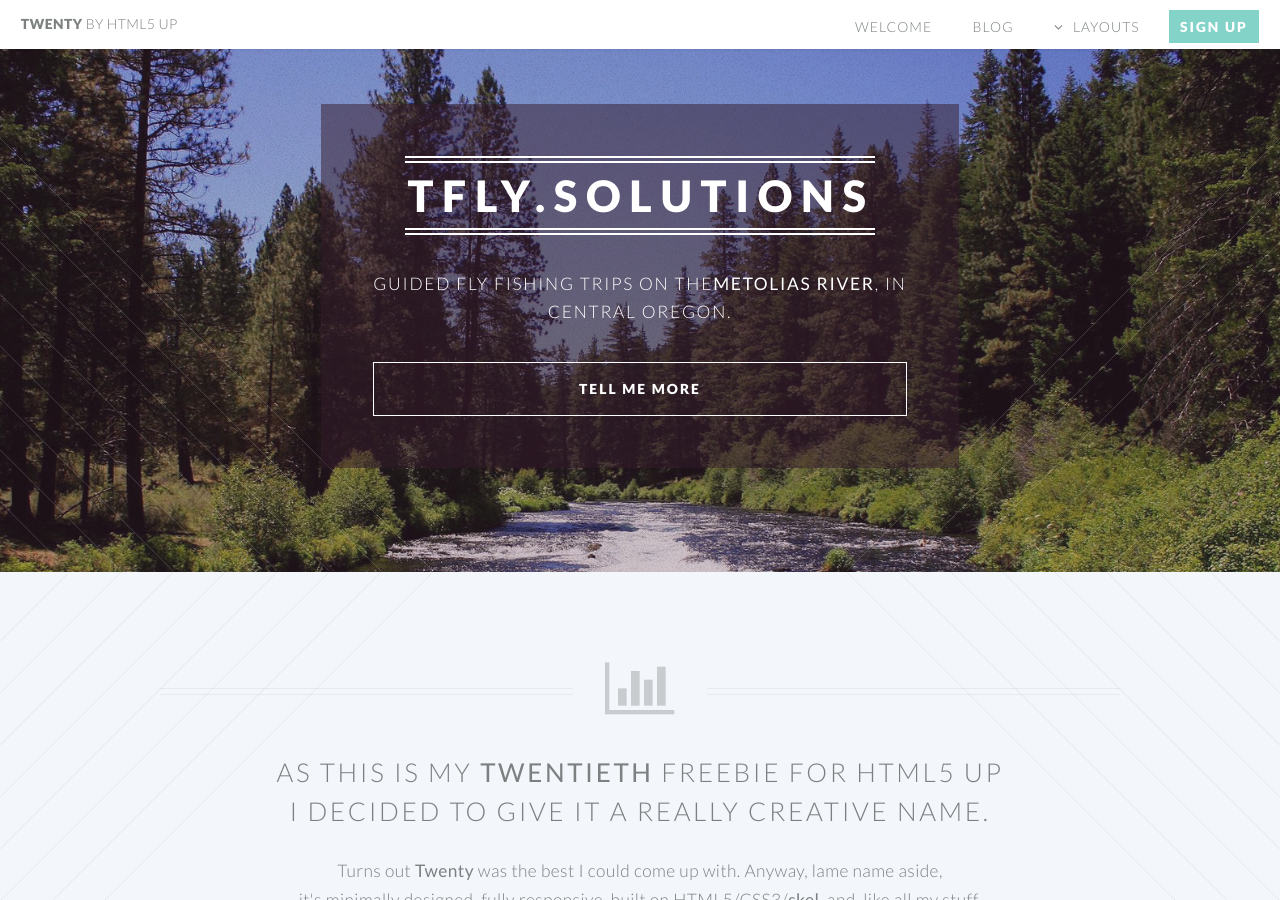
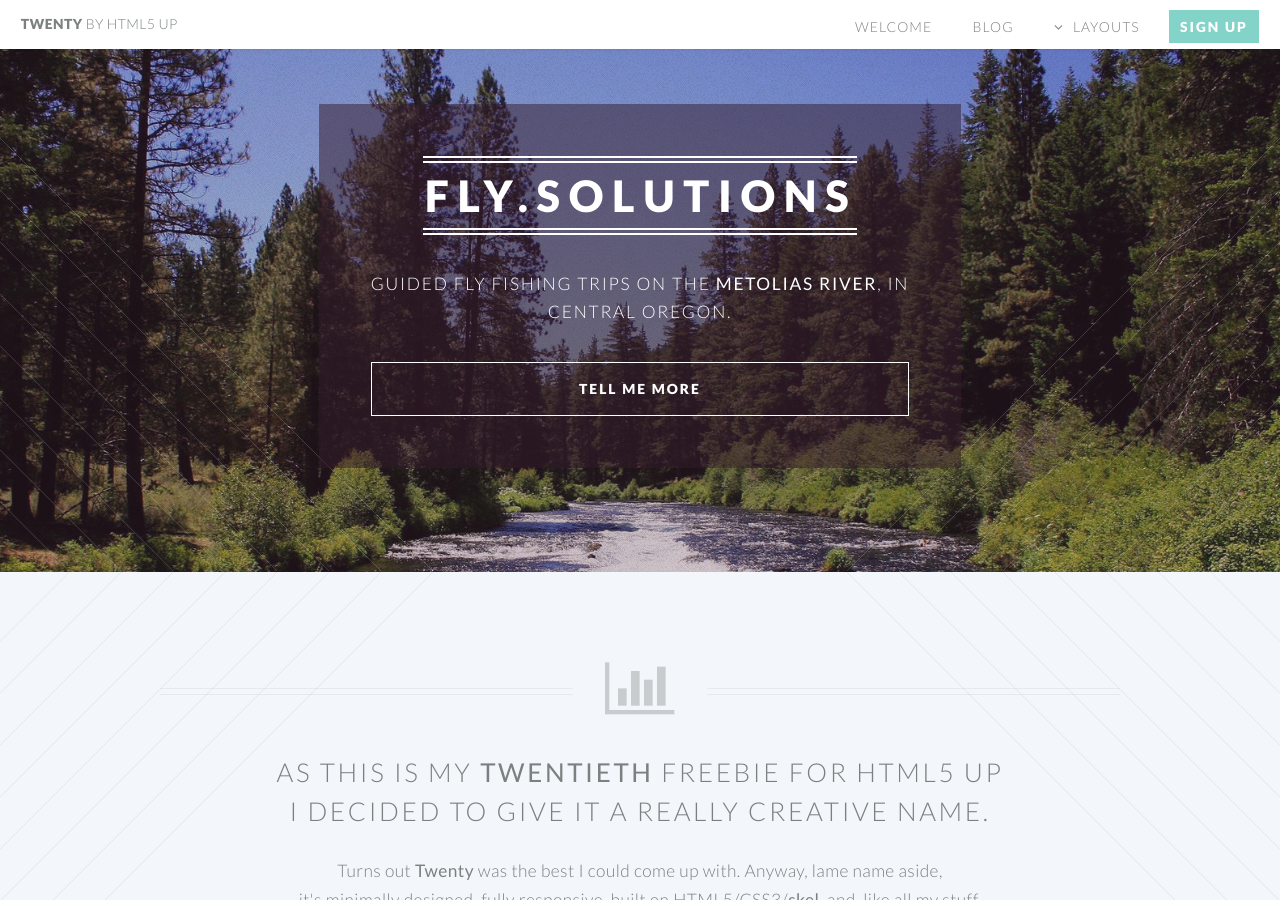
Before and after one commit to pkhess/pkhess.github.io, a Jekyll site: the page built from index.html, in a window 1280 px wide and 900 px high. Built offline with Jekyll 4.4.1, drawn with Linux system fonts in a browser that asks for light colours.

Commit message:
language changes to banner

```diff
--- a/_includes/banner.html
+++ b/_includes/banner.html
@@ -10,9 +10,9 @@
     <div class="inner">
 
         <header>
-            <h2>Tfly.solutions</h2>
+            <h2>fly.solutions</h2>
         </header>
-        <p>Guided fly fishing trips on the<strong>Metolias River</strong>, in
+        <p>Guided fly fishing trips on the <strong>Metolias River</strong>, in
         <br />
         central Oregon.
         <footer>
```
